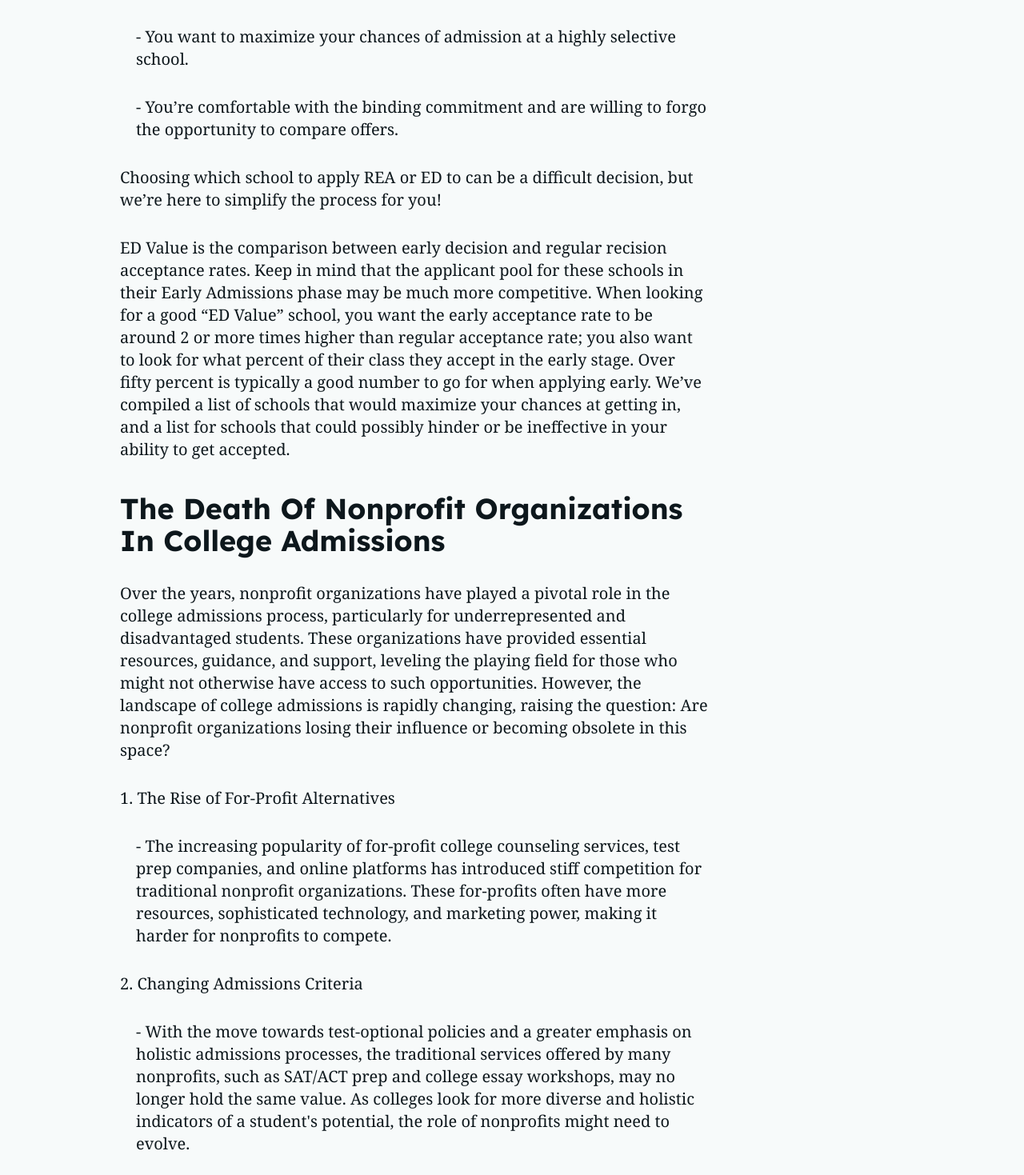
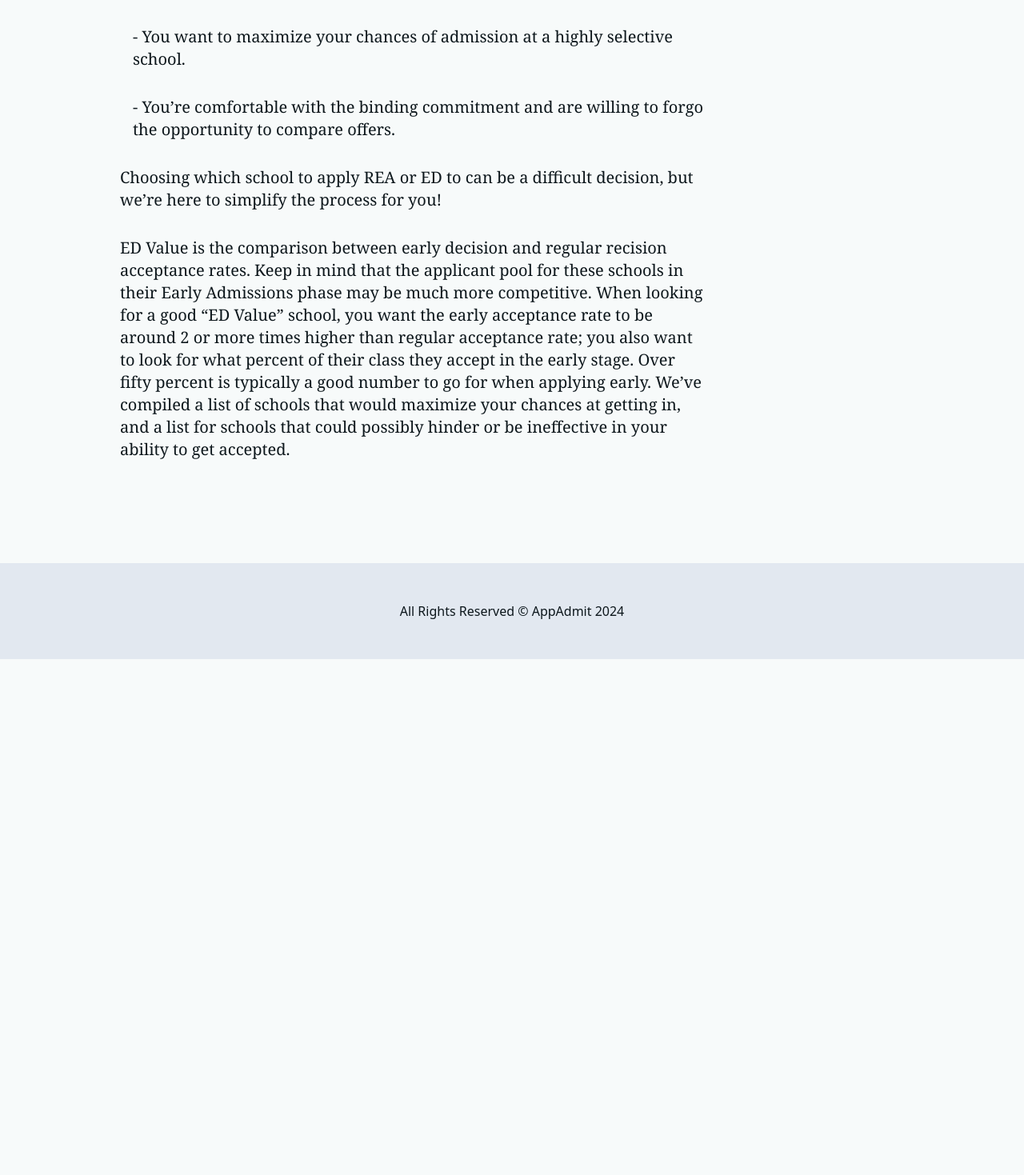
Before and after one commit to mayBeZoz/AppAdmit, a Next.js app: page /blog/articles/1 in a window 1280 px wide. Shown: the part 2261-3730 px from the top of the page at 80% size. After the commit the page ends 3085 px from the top, so only its background shows below. Built offline with nearby package versions, Linux system fonts and the light colour scheme.

Commit message:
adding footer , adding all articles

```diff
--- /dev/null
+++ b/src/app/_layout/Footer.tsx
@@ -0,0 +1,14 @@
+import React from 'react'
+
+function Footer() {
+    const currentYear = new Date().getFullYear()
+    return (
+        <footer className='bg-slate-200'>
+            <div className="container flex justify-center items-center py-12">
+                <p className=' text-whit font-medium'>All Rights Reserved © AppAdmit {currentYear}</p>
+            </div>
+        </footer>
+    )
+}
+
+export default Footer
--- a/src/app/blog/articles/[articleId]/_utils/isListItem.ts
+++ /dev/null
@@ -1,3 +0,0 @@
-export const isListItem = (txt:string) => {
-    return txt.startsWith("/list_item/")
-}
--- a/src/app/blog/articles/[articleId]/_utils/validateText.ts
+++ b/src/app/blog/articles/[articleId]/_utils/validateText.ts
@@ -1,7 +1,16 @@
-import { txtTypes } from "@/constants"
+
+const TextsValidators = [
+    {
+        checker: (txt:string) => txt.startsWith("/list_item/"),
+        validate:(txt:string) => txt.split('/list_item/').join(''),
+        textStylesClassName:'ml-4 '
+    }
+]
 
 export const validateText = (txt:string) => {
-    let validatedTxt = txt
-    txtTypes.forEach(txtType => validatedTxt = txt.split(txtType).join(""))
-    return validatedTxt
+    const validator = TextsValidators.find(txtV => txtV.checker(txt)) || null
+    return {
+        txt:validator?.validate(txt) || txt,
+        textStylesClassName: validator?.textStylesClassName || ''
+    }
 }
--- a/src/app/blog/articles/[articleId]/page.tsx
+++ b/src/app/blog/articles/[articleId]/page.tsx
@@ -1,6 +1,5 @@
 import React from 'react'
 import articles from '../../../../data/articles.json'
-import { isListItem } from './_utils/isListItem'
 import { validateText } from './_utils/validateText'
 
 type ArticlePageProps = {
@@ -40,14 +39,10 @@ function ArticlePage({params}:ArticlePageProps) {
                             <ul className='mt-8 flex flex-col gap-8'>
                                 {
                                     section.texts.map((txt,idx) => {
-
+                                        const textResult = validateText(txt)
                                         return (
-                                            <li className='font-serif text-xl' style={
-                                                {
-                                                    marginLeft:isListItem(txt)?"1em":'0em'
-                                                }
-                                            } key={idx}>
-                                                <p>{validateText(txt)}</p>
+                                            <li className={`font-serif text-xl ${textResult.textStylesClassName}`} key={idx}>
+                                                <p>{textResult.txt}</p>
                                             </li>
                                         )
                                     })
--- a/src/app/layout.tsx
+++ b/src/app/layout.tsx
@@ -1,6 +1,7 @@
 import type { Metadata } from "next";
 import "../style/globals.css";
 import Header from "./_layout/Header";
+import Footer from "./_layout/Footer";
 
 
 export const metadata: Metadata = {
@@ -19,6 +20,7 @@ export default function RootLayout({children}:RootLayout) {
             <body>
                 <Header/>
                 {children}
+                <Footer/>
             </body>
         </html>
     );
--- a/src/constants.tsx
+++ b/src/constants.tsx
@@ -51,8 +51,3 @@ export const services = [
     }
 
 ]
-
-
-export const txtTypes = [
-    "/list_item/"
-]
--- a/src/data/articles.json
+++ b/src/data/articles.json
@@ -25,11 +25,19 @@
                     "Choosing which school to apply REA or ED to can be a difficult decision, but we’re here to simplify the process for you!",
                     "ED Value is the comparison between early decision and regular recision acceptance rates. Keep in mind that the applicant pool for these schools in their Early Admissions phase may be much more competitive. When looking for a good “ED Value” school, you want the early acceptance rate to be around 2 or more times higher than regular acceptance rate; you also want to look for what percent of their class they accept in the early stage. Over fifty percent is typically a good number to go for when applying early. We’ve compiled a list of schools that would maximize your chances at getting in, and a list for schools that could possibly hinder or be ineffective in your ability to get accepted."
                 ]
+            }
+        ],
+        "author":{
+            "name":""
+        },
+        "id":"1"
     },
     {
         "heading":"The Death Of Nonprofit Organizations in College Admissions",
+        "imageURL":"https://img.freepik.com/free-photo/students-sitting-together-table_23-2147656311.jpg?w=1380&t=st=1727232973~exp=1727233573~hmac=45fddd0bbacd7f4bca200f4cbd1554ed3e0ea73fd2a9bbea0293340edcc36372",
+        "mainSection":{
+            "heading":"Over the years, nonprofit organizations have played a pivotal role in the college admissions process, particularly for underrepresented and disadvantaged students. These organizations have provided essential resources, guidance, and support, leveling the playing field for those who might not otherwise have access to such opportunities. However, the landscape of college admissions is rapidly changing, raising the question: Are nonprofit organizations losing their influence or becoming obsolete in this space?",
             "texts":[
-                    "Over the years, nonprofit organizations have played a pivotal role in the college admissions process, particularly for underrepresented and disadvantaged students. These organizations have provided essential resources, guidance, and support, leveling the playing field for those who might not otherwise have access to such opportunities. However, the landscape of college admissions is rapidly changing, raising the question: Are nonprofit organizations losing their influence or becoming obsolete in this space?",
                 "1. The Rise of For-Profit Alternatives",
                 "/list_item/- The increasing popularity of for-profit college counseling services, test prep companies, and online platforms has introduced stiff competition for traditional nonprofit organizations. These for-profits often have more resources, sophisticated technology, and marketing power, making it harder for nonprofits to compete.",
                 "2. Changing Admissions Criteria",
@@ -44,17 +52,25 @@
                 "Despite these challenges, many nonprofit organizations are adapting by expanding their services, leveraging technology, and forming partnerships with schools, colleges, and other nonprofits. Some are focusing on broader educational initiatives, such as financial literacy and career readiness, to stay relevant."
             ]
         },
+        "sections":[
             {
                 "heading":"Conclusion",
                 "texts":[
                     "While the role of nonprofit organizations in college admissions may be changing, it is not necessarily the end. Those that can innovate and adapt to the new realities of college admissions may continue to play a crucial role, albeit in a different capacity. The death of nonprofit organizations in this space may be less about an end and more about a transformation"
                 ]
+            }
+        ],
+        "author":{
+            "name":""
+        },
+        "id":"2"
     },
     {
         "heading":"SAT vs ACT, and which is right for you (with resources)",
+        "imageURL":"https://images.squarespace-cdn.com/content/v1/53179f16e4b00113dae8b6c6/1457746527135-MGIHA3FPP5P7MNBK2FQS/image-asset.png?format=2500w",
+        "mainSection":{
+            "heading":"The SAT consists of four sections: Reading, Writing & Language, Math (with a calculator), and Math (no calculator). There is also an optional essay, though it has been phased out in most test administrations. The SAT lasts for 3 hours, with an additional 50 minutes for the optional essay. It is scored on a scale of 400 to 1600, combining the Reading/Writing and Math sections. The SAT emphasizes evidence-based reading, complex math problems, and understanding context in reading passages.",
             "texts":[
-                    "Opening: Choosing between the SAT and the ACT is a significant decision for high school students aiming for college admission. Both exams are widely accepted by colleges across the United States, but they differ in format, content, and style. Understanding these differences can help you make an informed decision about which test best aligns with your strengths and goals.",
-                    "The SAT consists of four sections: Reading, Writing & Language, Math (with a calculator), and Math (no calculator). There is also an optional essay, though it has been phased out in most test administrations. The SAT lasts for 3 hours, with an additional 50 minutes for the optional essay. It is scored on a scale of 400 to 1600, combining the Reading/Writing and Math sections. The SAT emphasizes evidence-based reading, complex math problems, and understanding context in reading passages.",
                 "On the other hand, the ACT includes four sections: English, Math, Reading, and Science, with an optional Writing section. The ACT is 2 hours and 55 minutes long, with an additional 40 minutes for the optional essay. It is scored on a scale of 1 to 36, with each section contributing equally to the final score. The ACT tests more straightforward math questions, has a faster pace in reading, and includes a unique Science section, which assesses interpretation, analysis, and problem-solving.",
                 "One of the key differences between the SAT and the ACT is the test style and question type. The SAT is known for its focus on critical thinking and problem-solving, with questions that are often more complex, requiring careful reading and interpretation. In contrast, the ACT tends to be more direct in its questioning style, with a faster pace, especially in the Reading section, where students must answer questions quickly. Although debatable, ",
                 "Another difference lies in the Math section. The SAT divides its math section into two parts: one allowing calculator use and one without. It emphasizes algebra, problem-solving, and data analysis, with a few questions on advanced math topics. The ACT covers a broader range of topics, including more geometry and trigonometry, and allows calculator use throughout.",
@@ -65,12 +81,20 @@
                 "Both the SAT and ACT have unique challenges and benefits. The best way to choose is to understand your strengths, take practice tests, and see which exam aligns better with your skills and test-taking style. Remember, colleges do not prefer one test over the other, so choose the one that allows you to showcase your abilities most effectively."
             ]
         },
+        "sections":[],
+        "author":{
+            "name":""
+        },
+        "id":"3"
+    },
     {
         "heading":"Your GPA isn’t the best; what should you do?",
-                "texts":[
-                    "As many people know, your GPA is the first thing If your GPA isn't as strong as you'd like, don't worry—there are still many ways to enhance your academic profile and increase your chances of success in college admissions or your future career. Here are some steps you can take:"
-                ]
+        "imageURL":"https://mi-uploads-live.s3.amazonaws.com/wp-content/uploads/2018/05/22071446/low-gpa-investment-banking.jpg",
+        "mainSection":{
+            "heading":"As many people know, your GPA is the first thing If your GPA isn't as strong as you'd like, don't worry—there are still many ways to enhance your academic profile and increase your chances of success in college admissions or your future career. Here are some steps you can take:",
+            "texts":[]
         },
+        "sections":[
             {
                 "heading":"1. Identify the Problem Areas",
                 "texts":[
@@ -144,13 +168,18 @@
                     "Use your experience as motivation to plan for the future. Set realistic academic and career goals, and create a plan to achieve them. Whether that means improving your study habits, seeking out mentorship, or exploring new areas of interest, taking proactive steps will help you succeed.",
                     "Your GPA is just one part of your overall profile, and there are many ways to demonstrate your potential beyond it. By taking steps to improve, seeking help when needed, and focusing on your strengths, you can create a compelling narrative for future opportunities."
                 ]
+            }
+        ],
+        "id":"4"
     },
     {
         "heading":"You’re in your Junior or Senior Year and Don’t Have ECs; what should you do?",
-                "texts":[
-                    "If you're in your junior or senior year of high school and don't have many extracurricular activities (ECs), it's not too late to start building a strong portfolio. While starting late can feel challenging, there are still plenty of opportunities to make an impact and showcase your interests and skills. Here’s what you can do:"
-                ]
+        "imageURL":"https://img.freepik.com/premium-photo/from-junior-senior-symbol-turned-cubes-changed-word-junior-senior_606207-161.jpg",
+        "mainSection":{
+            "heading":"If you're in your junior or senior year of high school and don't have many extracurricular activities (ECs), it's not too late to start building a strong portfolio. While starting late can feel challenging, there are still plenty of opportunities to make an impact and showcase your interests and skills. Here’s what you can do:",
+            "texts":[]
         },
+        "sections":[
             {
                 "heading":"1. Identify Your Interests and Passions",
                 "texts":[
@@ -230,12 +259,11 @@
                     "Starting your extracurricular involvement late doesn’t mean you’re at a disadvantage. By being strategic and focused, you can still build a strong profile that reflects your interests, talents, and potential. Take action now, and make the most of the opportunities available to you."
                 ]
             }
-
         ],
         "author":{
             "name":""
         },
-        "id":"1"
+        "id":"5"
     }
 
 ]
```
Also changed, not shown: src/app/blog/_sections/Articles.tsx (+6 -5 lines). Lines whose indentation alone changed are shown as unchanged.
